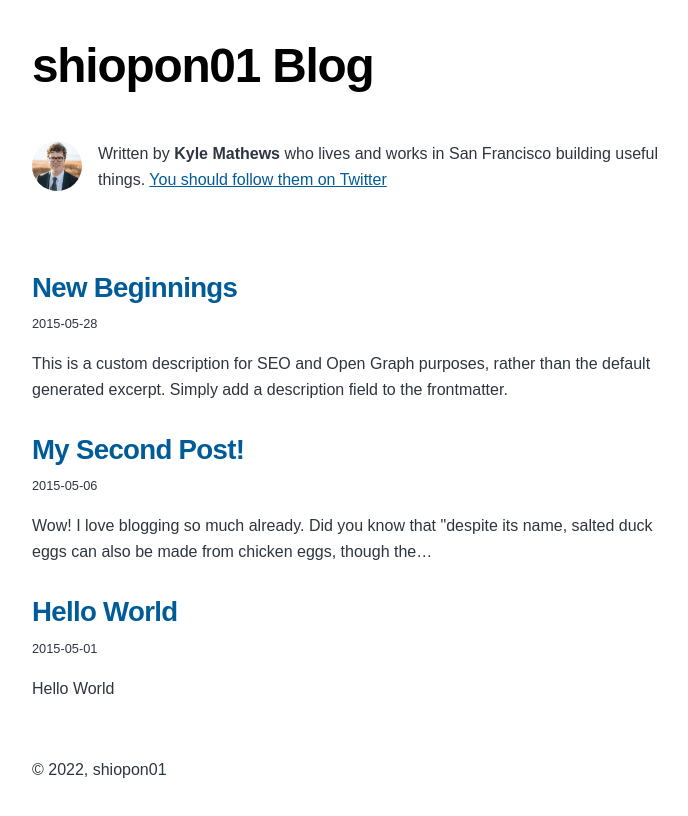
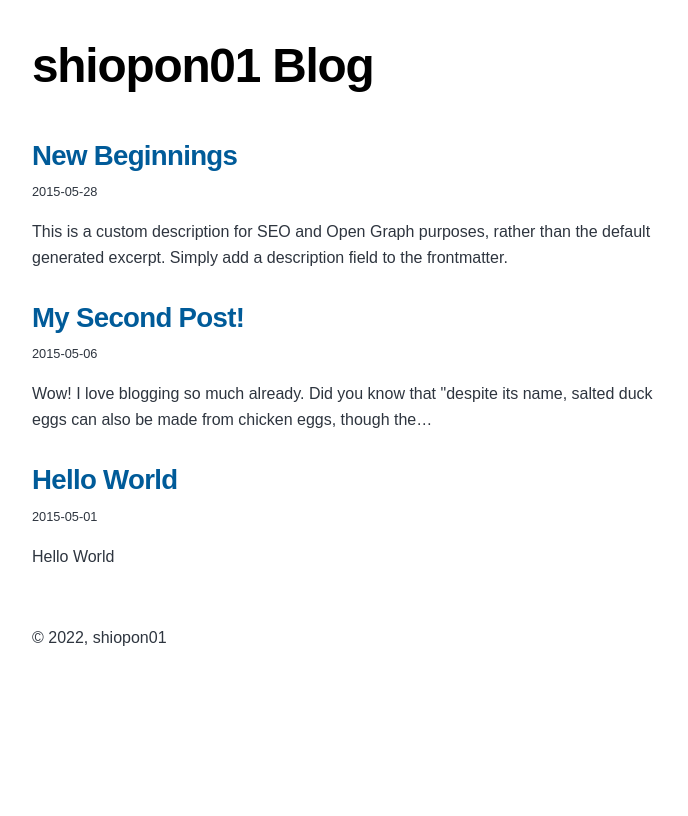
Before and after one commit to shiopon01/blog-old, a Gatsby site: page / in a window 1280 px wide. Shown: the whole page, without its empty margins (292-980 px from the left). Built offline with nearby package versions, Linux system fonts and the light colour scheme; Gatsby itself is replaced by a stand-in of ours.

Commit message:
feat: remove Bio and modify Title

```diff
--- a/src/components/bio.js
+++ /dev/null
@@ -1,58 +0,0 @@
-/**
- * Bio component that queries for data
- * with Gatsby's useStaticQuery component
- *
- * See: https://www.gatsbyjs.com/docs/use-static-query/
- */
-
-import * as React from "react"
-import { useStaticQuery, graphql } from "gatsby"
-import { StaticImage } from "gatsby-plugin-image"
-
-const Bio = () => {
-  const data = useStaticQuery(graphql`
-    query BioQuery {
-      site {
-        siteMetadata {
-          author {
-            name
-            summary
-          }
-          social {
-            twitter
-          }
-        }
-      }
-    }
-  `)
-
-  // Set these values by editing "siteMetadata" in gatsby-config.js
-  const author = data.site.siteMetadata?.author
-  const social = data.site.siteMetadata?.social
-
-  return (
-    <div className="bio">
-      <StaticImage
-        className="bio-avatar"
-        layout="fixed"
-        formats={["auto", "webp", "avif"]}
-        src="../images/profile-pic.png"
-        width={50}
-        height={50}
-        quality={95}
-        alt="Profile picture"
-      />
-      {author?.name && (
-        <p>
-          Written by <strong>{author.name}</strong> {author?.summary || null}
-          {` `}
-          <a href={`https://twitter.com/${social?.twitter || ``}`}>
-            You should follow them on Twitter
-          </a>
-        </p>
-      )}
-    </div>
-  )
-}
-
-export default Bio
--- a/src/components/seo.js
+++ b/src/components/seo.js
@@ -28,10 +28,11 @@ const Seo = ({ description, lang, title, children }) => {
 
   const metaDescription = description || site.siteMetadata.description
   const defaultTitle = site.siteMetadata?.title
+  const pageTitle = title ? `${title} | ${defaultTitle}` : defaultTitle;
 
   return (
     <>
-      <title>{defaultTitle ? `${title} | ${defaultTitle}` : title}</title>
+      <title>{pageTitle}</title>
       <meta name="description" content={metaDescription} />
       <meta property="og:title" content={title} />
       <meta property="og:description" content={metaDescription} />
--- a/src/pages/index.js
+++ b/src/pages/index.js
@@ -1,7 +1,6 @@
 import * as React from "react"
 import { Link, graphql } from "gatsby"
 
-import Bio from "../components/bio"
 import Layout from "../components/layout"
 import Seo from "../components/seo"
 
@@ -12,7 +11,6 @@ const BlogIndex = ({ data, location }) => {
   if (posts.length === 0) {
     return (
       <Layout location={location} title={siteTitle}>
-        <Bio />
         <p>
           No blog posts found. Add markdown posts to "content/blog" (or the
           directory you specified for the "gatsby-source-filesystem" plugin in
@@ -24,7 +22,6 @@ const BlogIndex = ({ data, location }) => {
 
   return (
     <Layout location={location} title={siteTitle}>
-      <Bio />
       <ol style={{ listStyle: `none` }}>
         {posts.map(post => {
           const title = post.frontmatter.title || post.fields.slug
@@ -68,7 +65,7 @@ export default BlogIndex
  *
  * See: https://www.gatsbyjs.com/docs/reference/built-in-components/gatsby-head/
  */
-export const Head = () => <Seo title="All posts" />
+export const Head = () => <Seo title="" />
 
 export const pageQuery = graphql`
   query {
--- a/src/templates/blog-post.js
+++ b/src/templates/blog-post.js
@@ -1,7 +1,6 @@
 import * as React from "react"
 import { Link, graphql } from "gatsby"
 
-import Bio from "../components/bio"
 import Layout from "../components/layout"
 import Seo from "../components/seo"
 
@@ -27,9 +26,6 @@ const BlogPostTemplate = ({
           itemProp="articleBody"
         />
         <hr />
-        <footer>
-          <Bio />
-        </footer>
       </article>
       <nav className="blog-post-nav">
         <ul
```
